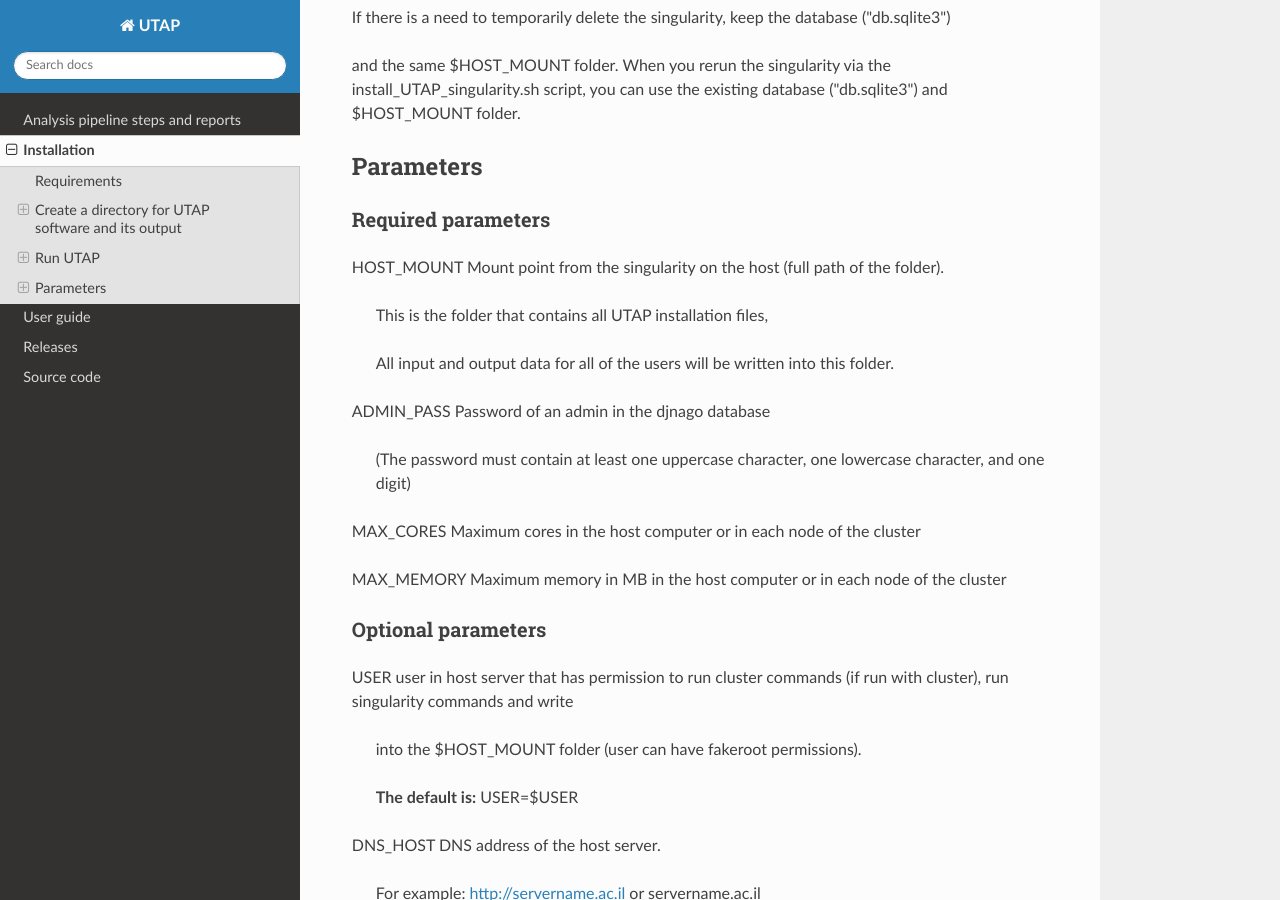
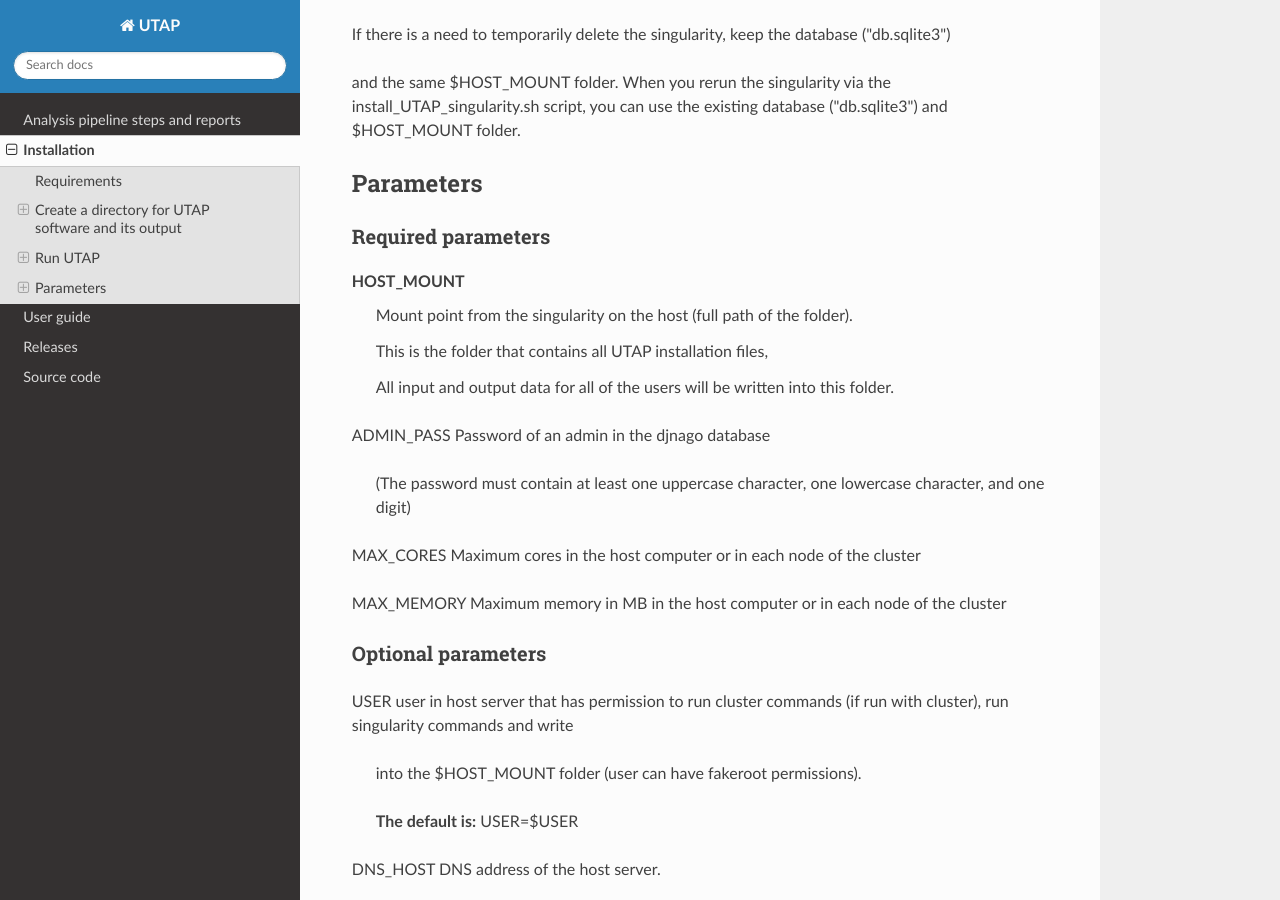
Before and after one commit to utap2/utap2, a Sphinx documentation site: the page built from docs/rst/installation.rst, in a window 1280 px wide and 900 px high, scrolled down 4063 px. Built offline with Sphinx 7.4.7 and the Read the Docs theme 2.0.0, drawn with Linux system fonts in a browser that asks for light colours; part of the change alters nothing that is shown.

```diff
--- a/docs/rst/installation.rst
+++ b/docs/rst/installation.rst
@@ -88,6 +88,7 @@ In any case, if you are using multiple genomes, ensure that they are synchronize
 
     #For Human genome:
     wget ftp://dors.weizmann.ac.il/UTAP/UTAP_genomes/Human.tar.gz
+    tar -xvzf Human.tar.gz
     mkdir genomes;
     rsync -a Human/* genomes/
 
@@ -186,7 +187,8 @@ Parameters
 Required parameters
 -------------------
 
-HOST_MOUNT             Mount point from the singularity on the host (full path of the folder).
+HOST_MOUNT
+                       Mount point from the singularity on the host (full path of the folder).
 
                        This is the folder that contains all UTAP installation files,
 
```
